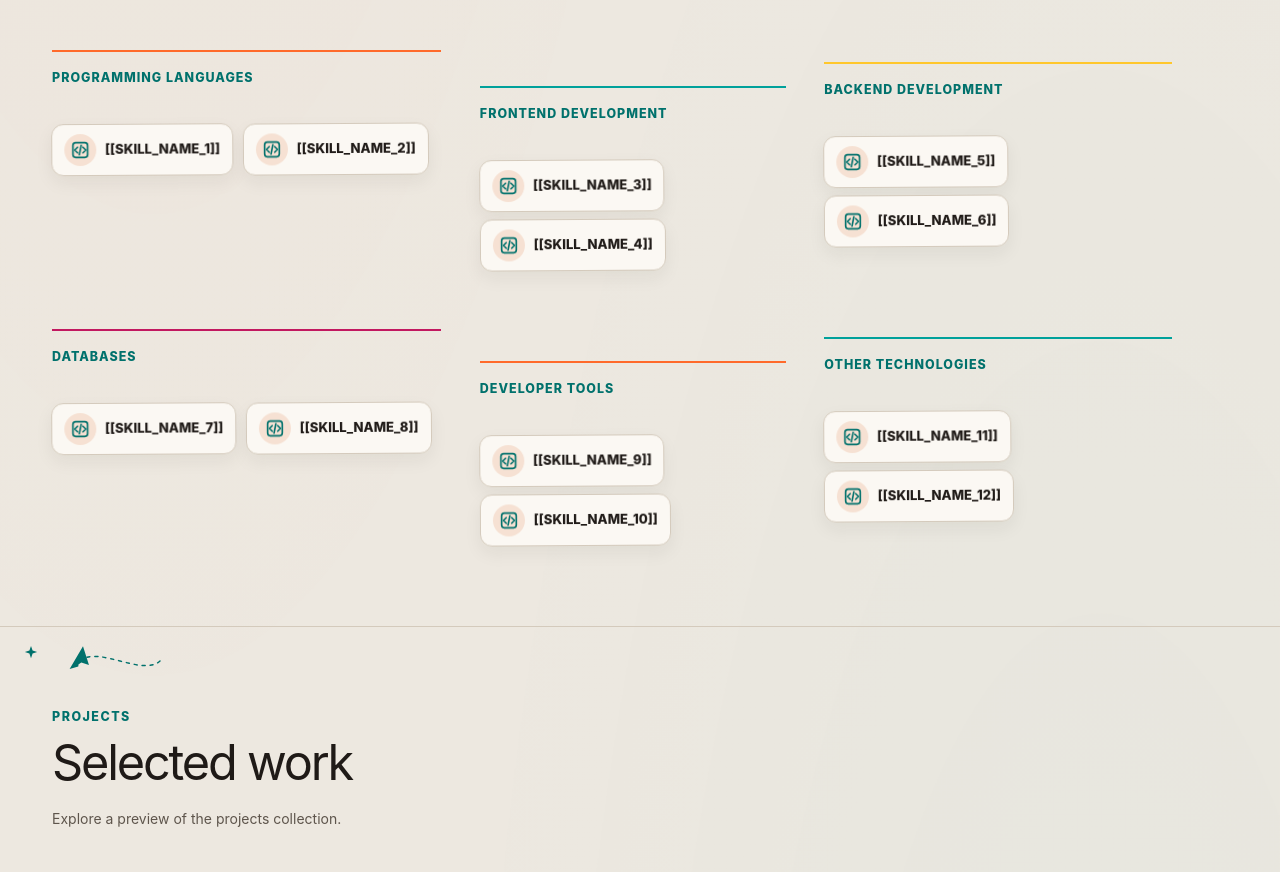
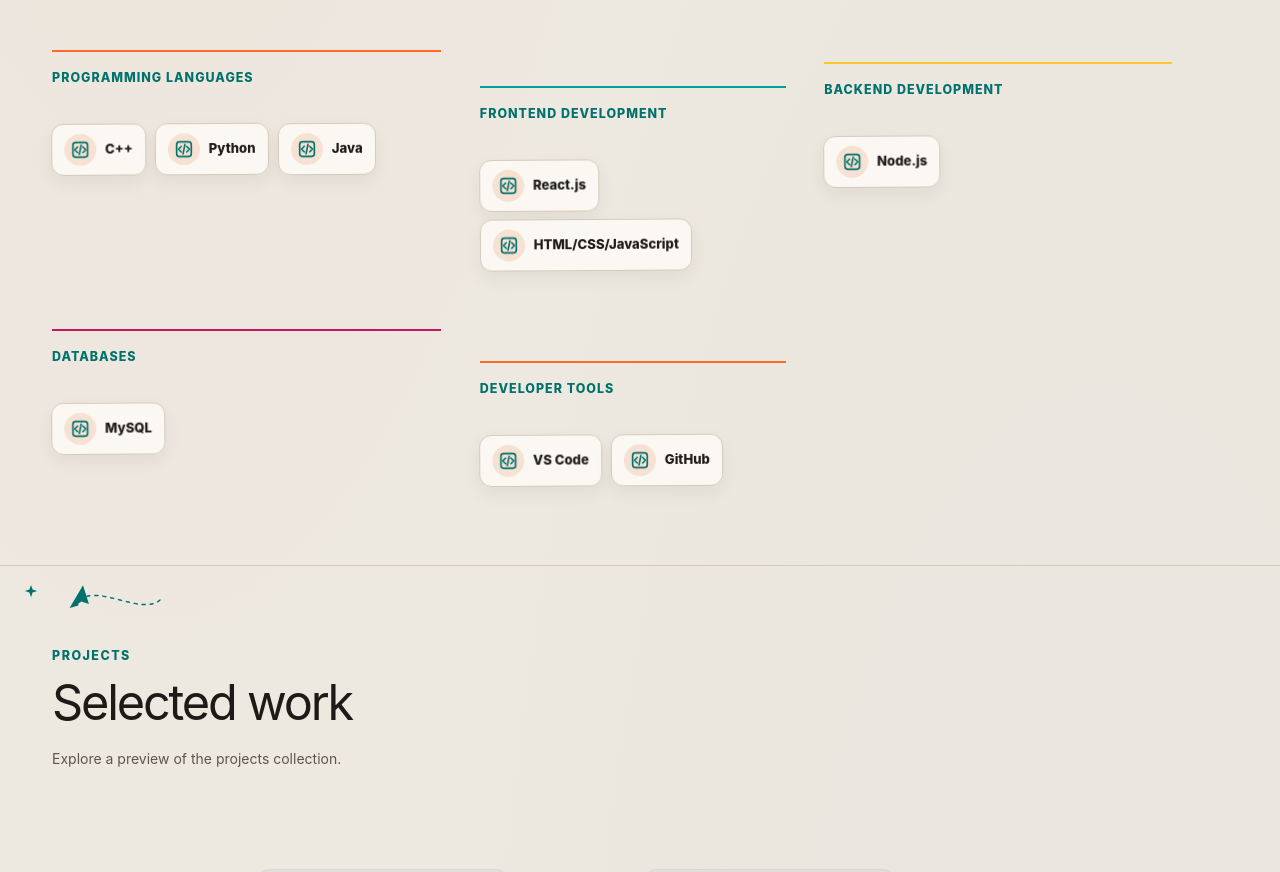
Before and after one commit to rw-teoh/Portfolio, a React (Vite) app: page / in a window 1280 px wide. Shown: the part 1940-2812 px from the top of the page. Built offline with nearby package versions, Linux system fonts and the light colour scheme.

Commit message:
feat: add skills information

```diff
--- a/src/data/skills.ts
+++ b/src/data/skills.ts
@@ -23,43 +23,44 @@ export const skillCategories: SkillCategory[] = [
   {
     id: 'programmingLanguages',
     skills: [
-      { id: 'skill-placeholder-1', name: '[[SKILL_NAME_1]]' },
-      { id: 'skill-placeholder-2', name: '[[SKILL_NAME_2]]' },
+      { id: 'skill-placeholder-1a', name: 'C++' },
+      { id: 'skill-placeholder-1b', name: 'Python' },
+      { id: 'skill-placeholder-1c', name: 'Java' },
     ],
   },
   {
     id: 'frontend',
     skills: [
-      { id: 'skill-placeholder-3', name: '[[SKILL_NAME_3]]' },
-      { id: 'skill-placeholder-4', name: '[[SKILL_NAME_4]]' },
+      { id: 'skill-placeholder-2a', name: 'React.js' },
+      { id: 'skill-placeholder-2b', name: 'HTML/CSS/JavaScript' },
     ],
   },
   {
     id: 'backend',
     skills: [
-      { id: 'skill-placeholder-5', name: '[[SKILL_NAME_5]]' },
-      { id: 'skill-placeholder-6', name: '[[SKILL_NAME_6]]' },
+      { id: 'skill-placeholder-3a', name: 'Node.js' },
+      //{ id: 'skill-placeholder-3b', name: '' },
     ],
   },
   {
     id: 'databases',
     skills: [
-      { id: 'skill-placeholder-7', name: '[[SKILL_NAME_7]]' },
-      { id: 'skill-placeholder-8', name: '[[SKILL_NAME_8]]' },
+      { id: 'skill-placeholder-4a', name: 'MySQL' },
+      //{ id: 'skill-placeholder-4b', name: '[[SKILL_NAME_8]]' },
     ],
   },
   {
     id: 'developerTools',
     skills: [
-      { id: 'skill-placeholder-9', name: '[[SKILL_NAME_9]]' },
-      { id: 'skill-placeholder-10', name: '[[SKILL_NAME_10]]' },
+      { id: 'skill-placeholder-9', name: 'VS Code' },
+      { id: 'skill-placeholder-10', name: 'GitHub' },
     ],
   },
-  {
-    id: 'otherTechnologies',
-    skills: [
-      { id: 'skill-placeholder-11', name: '[[SKILL_NAME_11]]' },
-      { id: 'skill-placeholder-12', name: '[[SKILL_NAME_12]]' },
-    ],
-  },
+  // {
+  //   id: 'otherTechnologies',
+  //   skills: [
+  //     { id: 'skill-placeholder-11', name: '[[SKILL_NAME_11]]' },
+  //     { id: 'skill-placeholder-12', name: '[[SKILL_NAME_12]]' },
+  //   ],
+  // },
 ]
```
